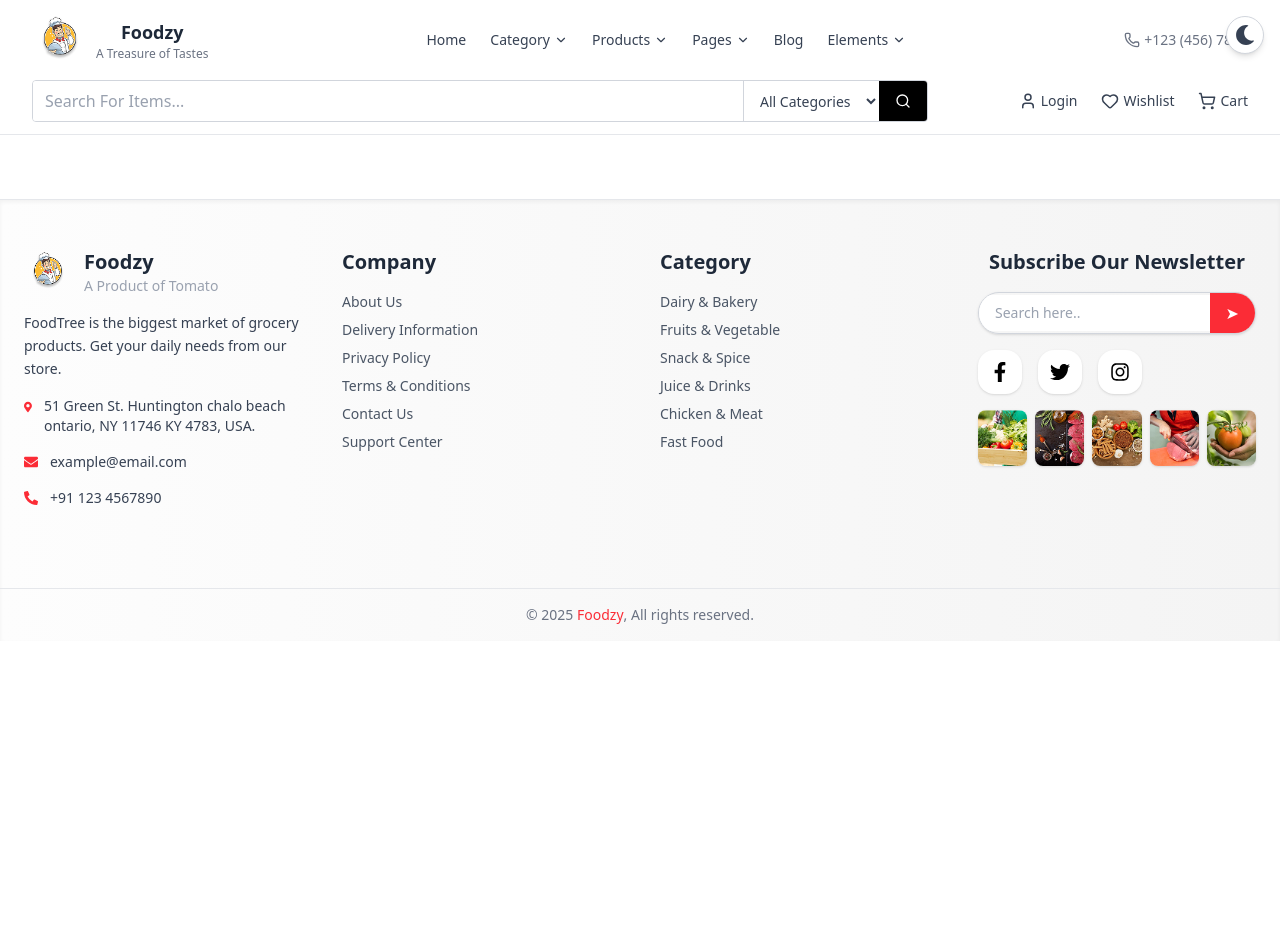
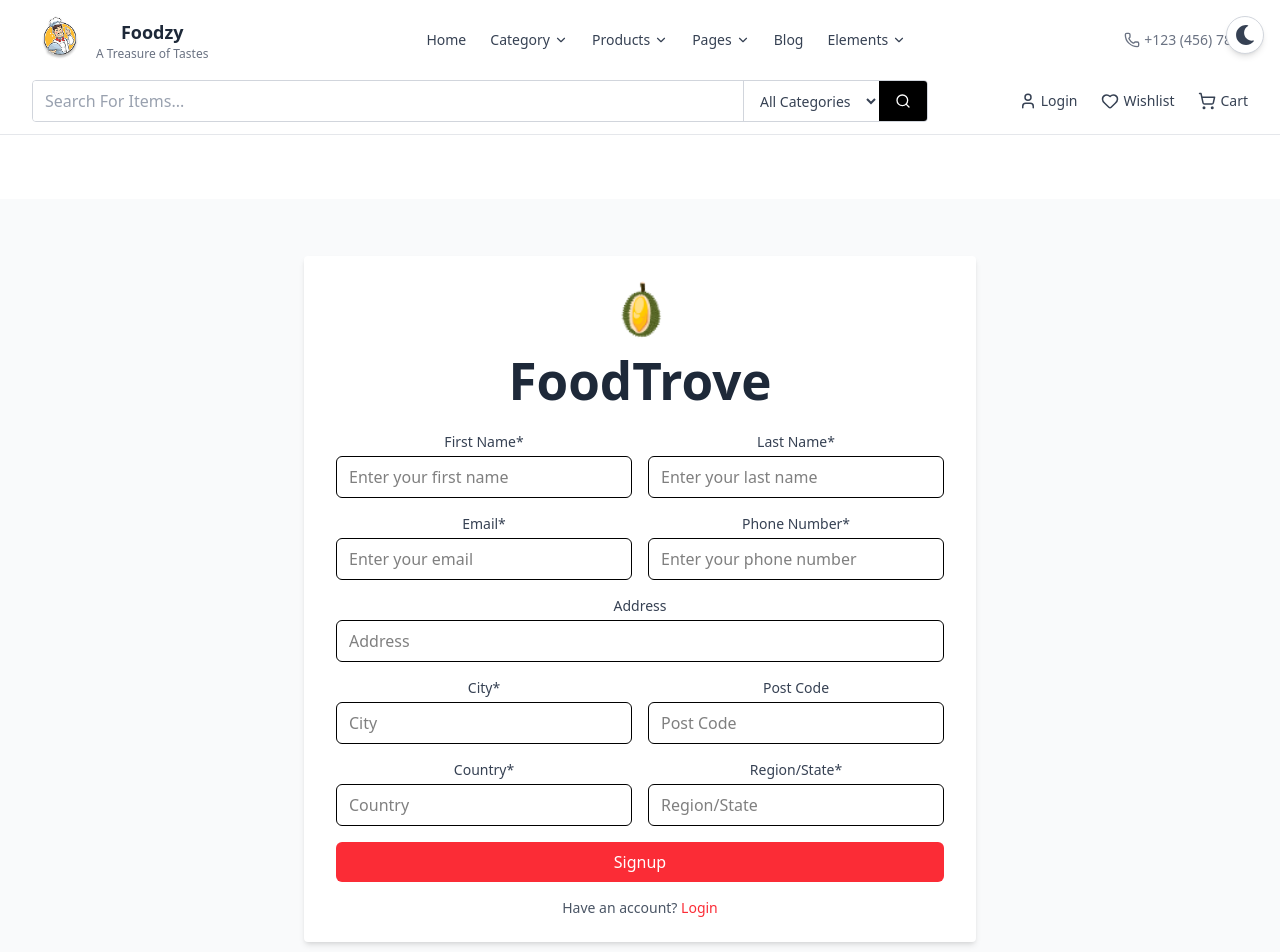
Before and after one commit to Alaafathalla/E-commerce, a React (Vite) app: page /register in a window 1280 px wide. Shown: the top 952 px of the page. Before the commit the page ends 800 px from the top, so only its background shows below. Built offline with nearby package versions, Linux system fonts and the light colour scheme.

Commit message:
login dark mood

```diff
--- a/src/App.jsx
+++ b/src/App.jsx
@@ -3,7 +3,8 @@ import { Routes, Route, Navigate } from "react-router-dom";
 import Navbar from "./Components/Navbar/Navbar";
 import Home from "./Pages/Home/Home";
 import Footer from "./Components/Footer/Footer";
-import Login from "./Pages/Login/Login"; // ✅ Required
+import Login from "./Pages/Login/Login";
+import Register from "./Pages/Register/Rsgister"
 import "./App.css";
 import { FaSun, FaMoon } from "react-icons/fa";
 
@@ -11,7 +12,7 @@ function App() {
   const [darkMode, setDarkMode] = useState(
     localStorage.getItem("theme") === "dark"
   );
-  const [isLoggedIn, setIsLoggedIn] = useState(false); // ✅ Use actual auth later
+  const [isLoggedIn, setIsLoggedIn] = useState(false); // Fake auth for now
 
   useEffect(() => {
     const root = document.documentElement;
@@ -26,17 +27,13 @@ function App() {
 
   return (
     <div className="min-h-screen w-full bg-white text-black dark:bg-gray-900 dark:text-white transition-colors duration-300">
-      {/* 🌞/🌙 Toggle Button */}
+      {/* Theme Toggle */}
       <div className="fixed top-4 right-4 z-50">
         <button
           onClick={() => setDarkMode(!darkMode)}
           className="bg-white dark:bg-gray-800 border border-gray-300 dark:border-gray-700 p-2 rounded-full shadow-md hover:bg-gray-100 dark:hover:bg-gray-700 transition"
         >
-          {darkMode ? (
-            <FaSun className="text-yellow-400 text-xl" />
-          ) : (
-            <FaMoon className="text-gray-700 text-xl" />
-          )}
+          {darkMode ? <FaSun className="text-yellow-400 text-xl" /> : <FaMoon className="text-gray-700 text-xl" />}
         </button>
       </div>
 
@@ -45,10 +42,8 @@ function App() {
       <main className="pt-16">
         <Routes>
           <Route path="/" element={<Home />} />
-          <Route
-            path="/login"
-            element={isLoggedIn ? <Navigate to="/" /> : <Login />}
-          />
+          <Route path="/login" element={isLoggedIn ? <Navigate to="/" /> : <Login />} />
+          <Route path="/register" element={<Register />} />
         </Routes>
       </main>
       <Footer />
--- a/src/Pages/Login/Login.jsx
+++ b/src/Pages/Login/Login.jsx
@@ -2,6 +2,7 @@ import React, { useState } from "react";
 import { Formik, Form, Field, ErrorMessage } from "formik";
 import * as Yup from "yup";
 import { Eye, EyeOff } from "lucide-react";
+import login from "../../assets/login.png";
 
 const Login = () => {
   const [showPassword, setShowPassword] = useState(false);
@@ -27,7 +28,7 @@ const Login = () => {
       <div className="w-full max-w-md bg-white dark:bg-gray-800 shadow-md rounded px-8 py-6 space-y-6">
         {/* Logo */}
         <div className="text-center">
-          <img src="/logo.png" alt="Logo" className="w-16 h-16 mx-auto mb-2" />
+          <img src= {login} alt="Logo" className="w-16 h-16 mx-auto mb-2" />
           <h1 className="text-2xl font-semibold text-gray-800 dark:text-white">FoodTrove</h1>
         </div>
 
@@ -97,7 +98,7 @@ const Login = () => {
               {/* Signup */}
               <p className="text-center text-sm text-gray-600 dark:text-gray-400">
                 Don’t have an account?{" "}
-                <a href="#" className="text-red-500 hover:underline">
+                <a href="/register" className="text-red-500 hover:underline">
                   Signup
                 </a>
               </p>
--- /dev/null
+++ b/src/Pages/Register/Rsgister.jsx
@@ -0,0 +1,185 @@
+import React from "react";
+import { Formik, Form, Field, ErrorMessage } from "formik";
+import * as Yup from "yup";
+import login from "../../assets/login.png";
+const Register = () => {
+  const initialValues = {
+    firstName: "",
+    lastName: "",
+    email: "",
+    phone: "",
+    address: "",
+    city: "",
+    postCode: "",
+    country: "",
+    region: "",
+  };
+
+  const validationSchema = Yup.object({
+    firstName: Yup.string().required("First name is required"),
+    lastName: Yup.string().required("Last name is required"),
+    email: Yup.string().email("Invalid email").required("Email is required"),
+    phone: Yup.string().required("Phone number is required"),
+    city: Yup.string().required("City is required"),
+    country: Yup.string().required("Country is required"),
+    region: Yup.string().required("Region/State is required"),
+  });
+
+  const onSubmit = (values) => {
+    console.log("Register form submitted:", values);
+    // Add register API logic here
+  };
+
+  return (
+    <div className="min-h-screen flex items-center justify-center bg-gray-50 dark:bg-gray-900 px-4 transition-colors duration-300">
+      <div className="w-full max-w-2xl bg-white dark:bg-gray-800 shadow-md rounded px-8 py-6 space-y-6">
+        {/* Logo */}
+        <div className="text-center">
+          <img src={login} alt="Logo" className="w-16 h-16 mx-auto mb-2" />
+          <h1 className="text-2xl font-semibold text-gray-800 dark:text-white">FoodTrove</h1>
+        </div>
+
+        <Formik initialValues={initialValues} validationSchema={validationSchema} onSubmit={onSubmit}>
+          {({ isSubmitting }) => (
+            <Form className="space-y-4">
+              {/* Row 1: First + Last Name */}
+              <div className="flex gap-4">
+                <div className="w-1/2">
+                  <label htmlFor="firstName" className="block text-sm font-medium text-gray-700 dark:text-gray-200">
+                    First Name*
+                  </label>
+                  <Field
+                    name="firstName"
+                    placeholder="Enter your first name"
+                    className="mt-1 w-full px-3 py-2 border rounded-md bg-white dark:bg-gray-700 dark:text-white"
+                  />
+                  <ErrorMessage name="firstName" component="div" className="text-red-500 text-sm mt-1" />
+                </div>
+                <div className="w-1/2">
+                  <label htmlFor="lastName" className="block text-sm font-medium text-gray-700 dark:text-gray-200">
+                    Last Name*
+                  </label>
+                  <Field
+                    name="lastName"
+                    placeholder="Enter your last name"
+                    className="mt-1 w-full px-3 py-2 border rounded-md bg-white dark:bg-gray-700 dark:text-white"
+                  />
+                  <ErrorMessage name="lastName" component="div" className="text-red-500 text-sm mt-1" />
+                </div>
+              </div>
+
+              {/* Row 2: Email + Phone */}
+              <div className="flex gap-4">
+                <div className="w-1/2">
+                  <label htmlFor="email" className="block text-sm font-medium text-gray-700 dark:text-gray-200">
+                    Email*
+                  </label>
+                  <Field
+                    type="email"
+                    name="email"
+                    placeholder="Enter your email"
+                    className="mt-1 w-full px-3 py-2 border rounded-md bg-white dark:bg-gray-700 dark:text-white"
+                  />
+                  <ErrorMessage name="email" component="div" className="text-red-500 text-sm mt-1" />
+                </div>
+                <div className="w-1/2">
+                  <label htmlFor="phone" className="block text-sm font-medium text-gray-700 dark:text-gray-200">
+                    Phone Number*
+                  </label>
+                  <Field
+                    name="phone"
+                    placeholder="Enter your phone number"
+                    className="mt-1 w-full px-3 py-2 border rounded-md bg-white dark:bg-gray-700 dark:text-white"
+                  />
+                  <ErrorMessage name="phone" component="div" className="text-red-500 text-sm mt-1" />
+                </div>
+              </div>
+
+              {/* Address */}
+              <div>
+                <label htmlFor="address" className="block text-sm font-medium text-gray-700 dark:text-gray-200">
+                  Address
+                </label>
+                <Field
+                  name="address"
+                  placeholder="Address"
+                  className="mt-1 w-full px-3 py-2 border rounded-md bg-white dark:bg-gray-700 dark:text-white"
+                />
+              </div>
+
+              {/* Row 3: City + Post Code */}
+              <div className="flex gap-4">
+                <div className="w-1/2">
+                  <label htmlFor="city" className="block text-sm font-medium text-gray-700 dark:text-gray-200">
+                    City*
+                  </label>
+                  <Field
+                    name="city"
+                    placeholder="City"
+                    className="mt-1 w-full px-3 py-2 border rounded-md bg-white dark:bg-gray-700 dark:text-white"
+                  />
+                  <ErrorMessage name="city" component="div" className="text-red-500 text-sm mt-1" />
+                </div>
+                <div className="w-1/2">
+                  <label htmlFor="postCode" className="block text-sm font-medium text-gray-700 dark:text-gray-200">
+                    Post Code
+                  </label>
+                  <Field
+                    name="postCode"
+                    placeholder="Post Code"
+                    className="mt-1 w-full px-3 py-2 border rounded-md bg-white dark:bg-gray-700 dark:text-white"
+                  />
+                </div>
+              </div>
+
+              {/* Row 4: Country + Region */}
+              <div className="flex gap-4">
+                <div className="w-1/2">
+                  <label htmlFor="country" className="block text-sm font-medium text-gray-700 dark:text-gray-200">
+                    Country*
+                  </label>
+                  <Field
+                    name="country"
+                    placeholder="Country"
+                    className="mt-1 w-full px-3 py-2 border rounded-md bg-white dark:bg-gray-700 dark:text-white"
+                  />
+                  <ErrorMessage name="country" component="div" className="text-red-500 text-sm mt-1" />
+                </div>
+                <div className="w-1/2">
+                  <label htmlFor="region" className="block text-sm font-medium text-gray-700 dark:text-gray-200">
+                    Region/State*
+                  </label>
+                  <Field
+                    name="region"
+                    placeholder="Region/State"
+                    className="mt-1 w-full px-3 py-2 border rounded-md bg-white dark:bg-gray-700 dark:text-white"
+                  />
+                  <ErrorMessage name="region" component="div" className="text-red-500 text-sm mt-1" />
+                </div>
+              </div>
+
+              {/* Submit */}
+              <button
+                type="submit"
+                disabled={isSubmitting}
+                className="w-full bg-red-500 hover:bg-red-600 text-white font-medium py-2 rounded-md transition duration-300"
+              >
+                {isSubmitting ? "Registering..." : "Signup"}
+              </button>
+
+              {/* Login Redirect */}
+              <p className="text-center text-sm text-gray-600 dark:text-gray-400">
+                Have an account?{" "}
+                <a href="/login" className="text-red-500 hover:underline">
+                  Login
+                </a>
+              </p>
+            </Form>
+          )}
+        </Formik>
+      </div>
+    </div>
+  );
+};
+
+export default Register;
```
Also changed, not shown: src/assets/login.png (added).
